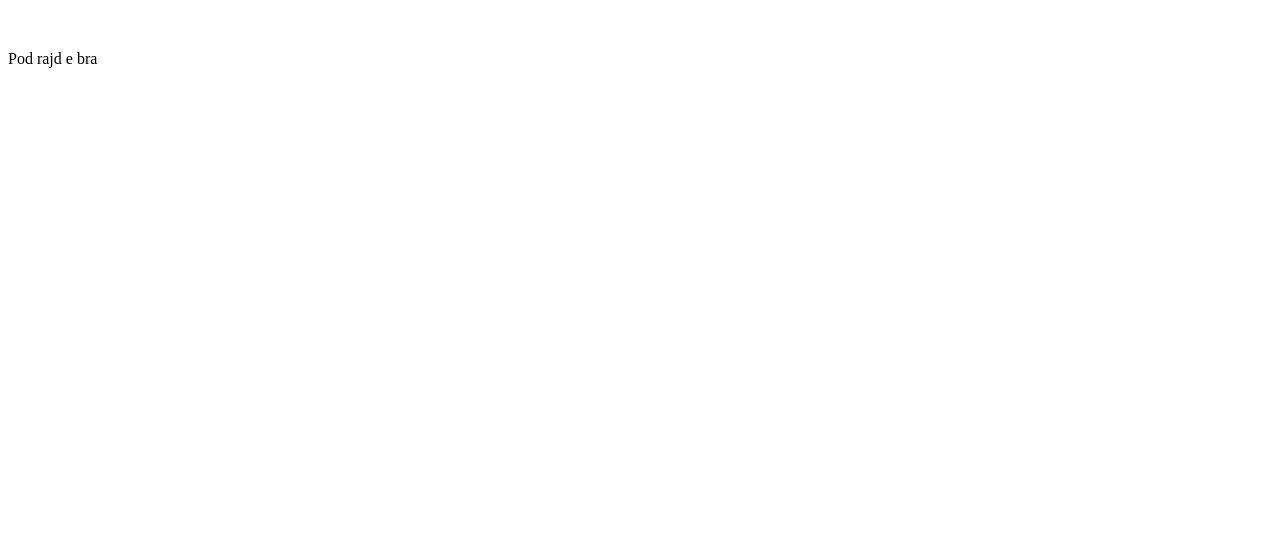
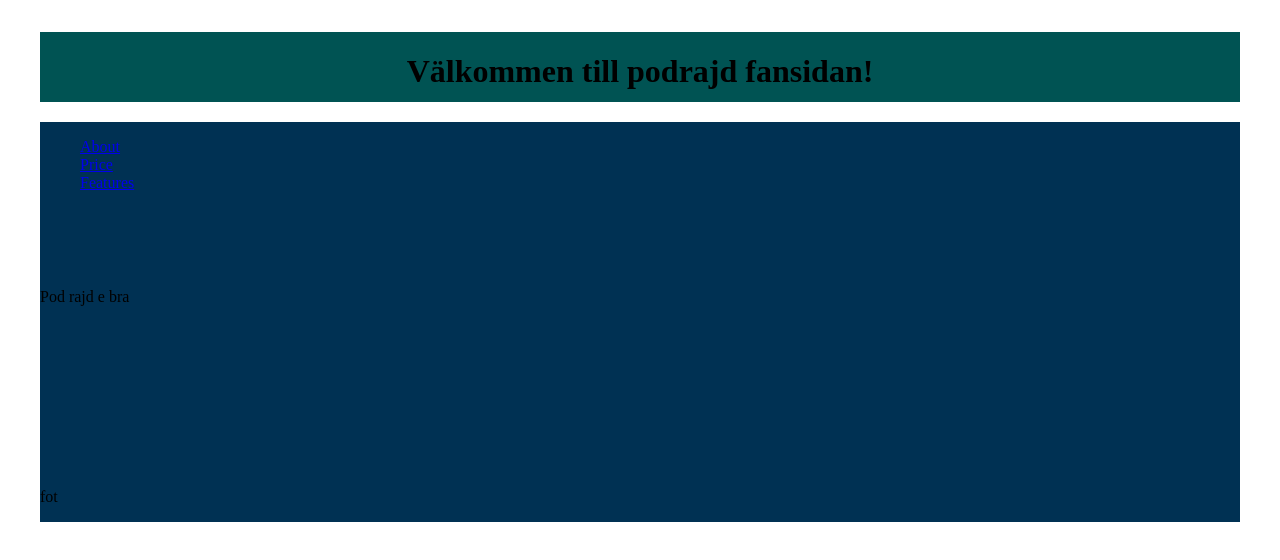
Before and after one commit to itggot-Aaron-Vargas/ITGGOT-podridehajp, a plain HTML site: page site_temp/site/index.html in a window 1280 px wide. Drawn offline with Linux system fonts and the light colour scheme.

Commit message:
first day work

```diff
--- a/site_temp/site/css/base.css
+++ b/site_temp/site/css/base.css
@@ -0,0 +1,31 @@
+#site {
+    background-color: #ffffff;
+    display: flex;
+    flex-direction: column;;
+    justify-content: center;
+    margin-top: 2em;
+    margin-left: 2em;
+    margin-right: 2em;
+}
+
+header {
+    text-align: center;
+    background-color: #005353;
+    height: 70px;
+    margin-bottom: 20px;
+}
+nav {
+    background-color: #003153;
+    height: 150px;
+}
+ul {
+    list-style-type: none;
+}
+#mellansektion {
+    background-color: #003153;
+    height: 200px;
+}
+
+footer {
+    background-color: #003153;
+}
--- a/site_temp/site/index.html
+++ b/site_temp/site/index.html
@@ -1,19 +1,28 @@
 <!DOCTYPE html>
-<html>
-<head>
+<html><head>
+<meta http-equiv="content-type" content="text/html; charset=UTF-8">
     <meta charset="UTF-8">
     <title>Podride Hajp</title>
+    <link rel="stylesheet" href="./css/base.css">
 </head>
 <body>
     <div id="site">
         <header>
-        <header/>
+            <h1>Välkommen till podrajd fansidan!</h1>
+        </header>
+        <nav>
+            <ul>
+                <li> <a href="./about.html">About</a></li>
+                <li> <a href="./price.html">Price</a></li>
+                <li> <a href="./features.html">Features</a></li>
+            </ul>
+        </nav>
         <!--main,contains 3 containers in flexbox  -->
         <div id="mellansektion">
             <div id="art-backgrund">
                 <!-- bild -->
                 <figure>
-                    <img src="">
+                    <!--<img src="./img/DATBOI_podride.jpg">-->
                 </figure>
                 <!-- text -->
                 <article>
@@ -22,7 +31,9 @@
             </div>
         </div>
         <footer>
+            <p>fot</p>
         </footer>
-    <div/>
-</body>
-</html>
+    <div>
+
+
+</div></header></header></div></body></html>
```
